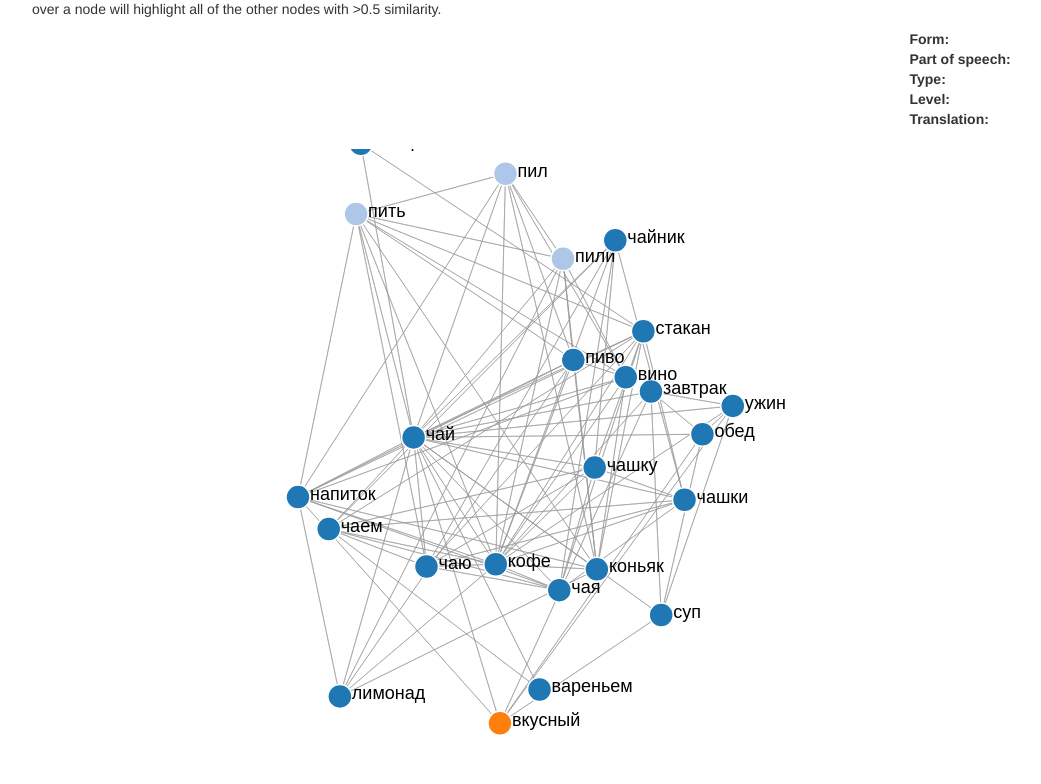
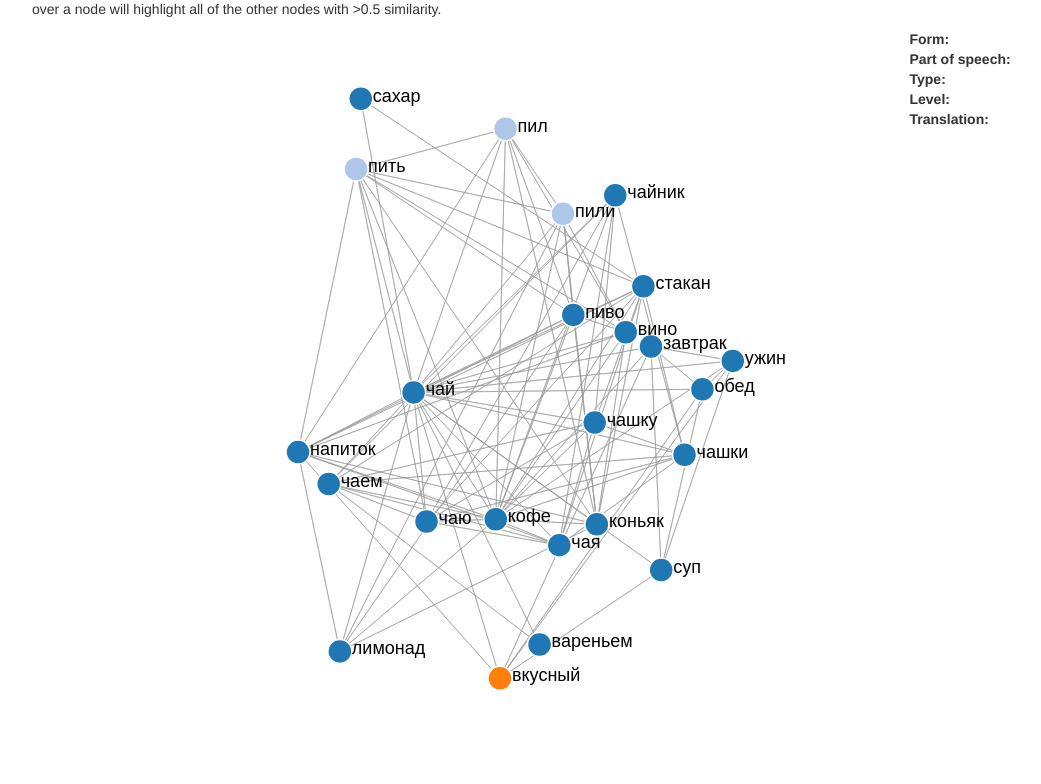
Before and after one commit to eelegiap/similarity-network, a plain HTML site: page index.html in a window 1280 px wide. Shown: the part 151-935 px from the top of the page, without its empty margins (38-1079 px from the left). Before the commit the page ends 905 px from the top, so only its background shows below. Drawn offline with nearby package versions, Linux system fonts and the light colour scheme.

Commit message:
alignment

```diff
--- a/index.html
+++ b/index.html
@@ -55,7 +55,9 @@
         </div>
     </div>
     <div class='row'>
-        <div class='col-md-9'></div>
+        <div class='col-md-9'>
+            <svg width="1000" height="750"></svg>
+        </div>
         <div class='col-md-3'>
             <span class='bold'>Form: <span id='form'></span></span><br>
             <span class='bold'>Part of speech: <span id='pos'></span></span><br>
@@ -63,11 +65,6 @@
             <span class='bold'>Level: <span id='level'></span></span><br>
             <span class='bold'>Translation: <span id='translation'></span></span><br>
             <span><span id=''></span></span><br>
-        </div>
-    </div>
-    <div class='row'>
-        <div class ='col-md-12'>
-            <svg width="1000" height="600"></svg>
         </div>
     </div>
 </div>
```
